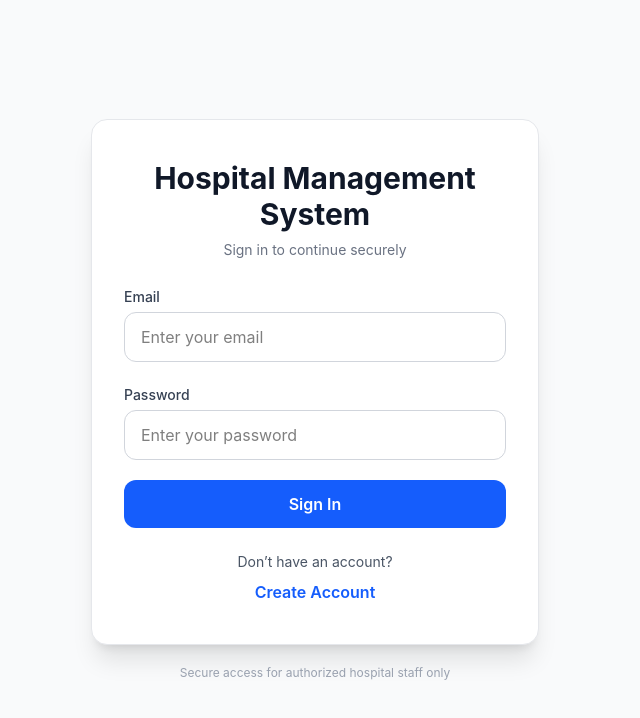
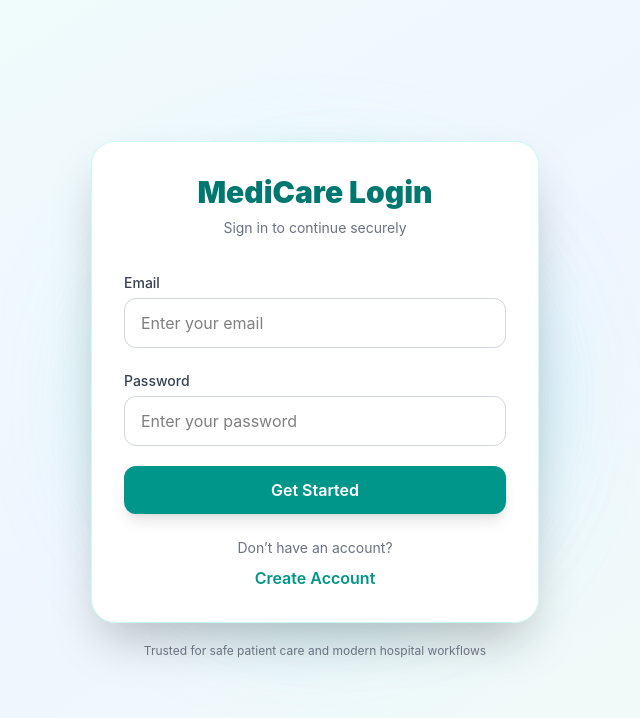
Before and after one commit to Elvis24-tech/Medical_Frontend, a React (Vite) app: page /login in a window 1280 px wide. Shown: the top 718 px of the page, without its empty margins (325-965 px from the left). Built offline with nearby package versions, Linux system fonts and the light colour scheme.

Commit message:
Styled Login Page

```diff
--- a/index.html
+++ b/index.html
@@ -2,7 +2,6 @@
 <html lang="en">
   <head>
     <meta charset="UTF-8" />
-    <link rel="icon" type="image/svg+xml" href="/favicon.svg" />
     <meta name="viewport" content="width=device-width, initial-scale=1.0" />
     <title>Medicare</title>
   </head>
--- a/src/pages/auth/Login.jsx
+++ b/src/pages/auth/Login.jsx
@@ -3,37 +3,29 @@ import { useNavigate } from "react-router-dom";
 import Button from "../../components/ui/Button";
 import Input from "../../components/ui/Input";
 import { useAuth } from "../../hooks/useAuth";
-
 const Login = () => {
   const navigate = useNavigate();
   const { login } = useAuth();
-
   const [formData, setFormData] = useState({
     email: "",
     password: "",
   });
-
   const [loading, setLoading] = useState(false);
   const [error, setError] = useState("");
-
   const handleChange = (e) => {
     setFormData({ ...formData, [e.target.name]: e.target.value });
   };
-
   const handleSubmit = async (e) => {
     e.preventDefault();
     setLoading(true);
     setError("");
-
     try {
       const res = await login({
         email: formData.email,
         password: formData.password,
       });
-
       const user = res.user;
-      localStorage.setItem("user", JSON.stringify(user));
-
+      localStorage.setItem("user", JSON.stringify(user))
       if (user.role === "patient") navigate("/patient/dashboard");
       else if (user.role === "doctor") navigate("/doctor/dashboard");
       else if (user.role === "admin") navigate("/admin/dashboard");
@@ -47,12 +39,14 @@ const Login = () => {
   };
 
   return (
-    <div className="min-h-screen flex items-center justify-center bg-gray-50 px-4 py-10">
-      <div className="w-full max-w-sm sm:max-w-md">
-        <div className="bg-white border border-gray-200 shadow-xl rounded-2xl px-6 sm:px-8 py-8 sm:py-10">
-          <div className="mb-6 text-center">
-            <h1 className="text-3xl font-bold text-gray-900">
-              Hospital Management System
+    <div className="min-h-screen bg-linear-to-br from-teal-50 via-blue-50 to-green-50 flex items-center justify-center px-4 overflow-hidden">
+      <div className="absolute w-96 h-96 bg-teal-300/30 blur-3xl rounded-full"></div>
+      <div className="absolute w-80 h-80 bg-blue-300/30 blur-3xl rounded-full translate-x-10"></div>
+      <div className="relative w-full max-w-md">
+        <div className="bg-white rounded-3xl p-8 shadow-2xl border border-teal-100">
+          <div className="text-center mb-8">
+            <h1 className="text-3xl font-black text-teal-700">
+              MediCare Login
             </h1>
             <p className="text-sm text-gray-500 mt-2">
               Sign in to continue securely
@@ -74,7 +68,7 @@ const Login = () => {
                 value={formData.email}
                 onChange={handleChange}
                 placeholder="Enter your email"
-                className="mt-1 w-full rounded-lg border-gray-300 focus:border-blue-500 focus:ring-blue-500"
+                className="mt-1 w-full rounded-xl border-gray-200 focus:border-teal-500 focus:ring-teal-500"
               />
             </div>
 
@@ -88,36 +82,33 @@ const Login = () => {
                 value={formData.password}
                 onChange={handleChange}
                 placeholder="Enter your password"
-                className="mt-1 w-full rounded-lg border-gray-300 focus:border-blue-500 focus:ring-blue-500"
+                className="mt-1 w-full rounded-xl border-gray-200 focus:border-teal-500 focus:ring-teal-500"
               />
             </div>
 
             <Button
               type="submit"
               disabled={loading}
-              className="w-full bg-blue-600 hover:bg-blue-700 text-white font-semibold py-3 rounded-lg transition"
+              className="w-full bg-teal-600 hover:bg-teal-700 text-white font-semibold py-3 rounded-2xl shadow-lg transition"
             >
-              {loading ? "Signing in..." : "Sign In"}
+              {loading ? "Signing in..." : "Get Started"}
             </Button>
-
           </form>
           <div className="mt-6 text-center">
-            <p className="text-sm text-gray-600">
+            <p className="text-sm text-gray-500">
               Don’t have an account?
             </p>
 
             <button
               onClick={() => navigate("/register")}
-              className="mt-2 text-blue-600 hover:text-blue-800 font-semibold"
+              className="mt-2 text-teal-600 hover:text-teal-700 font-semibold"
             >
               Create Account
             </button>
           </div>
-
         </div>
-
-        <p className="text-center text-xs text-gray-400 mt-5">
-          Secure access for authorized hospital staff only
+        <p className="text-center text-xs text-gray-500 mt-5">
+          Trusted for safe patient care and modern hospital workflows
         </p>
 
       </div>
```
